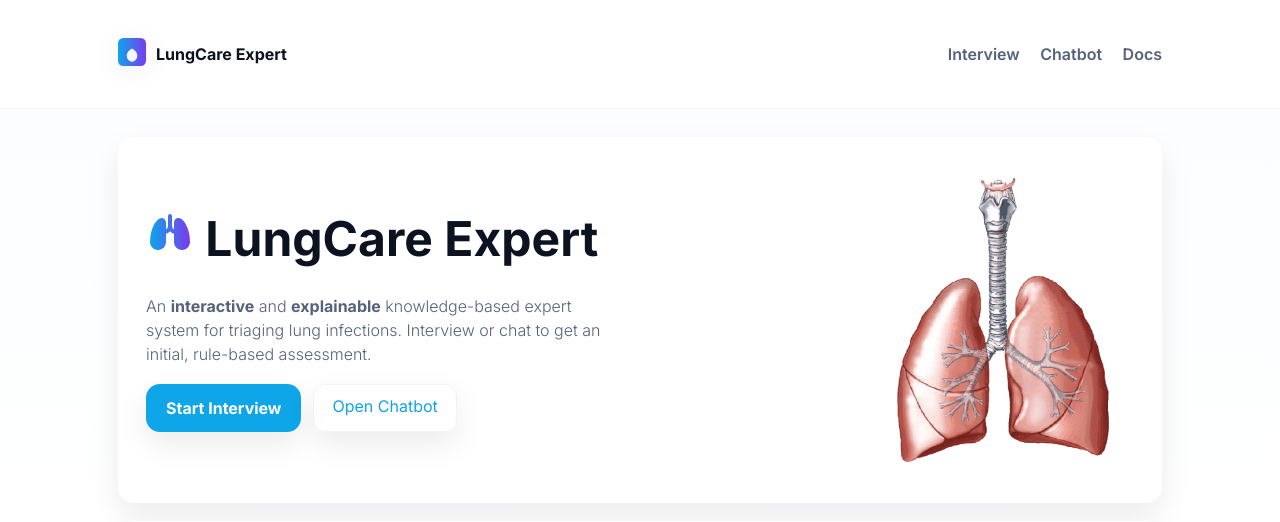
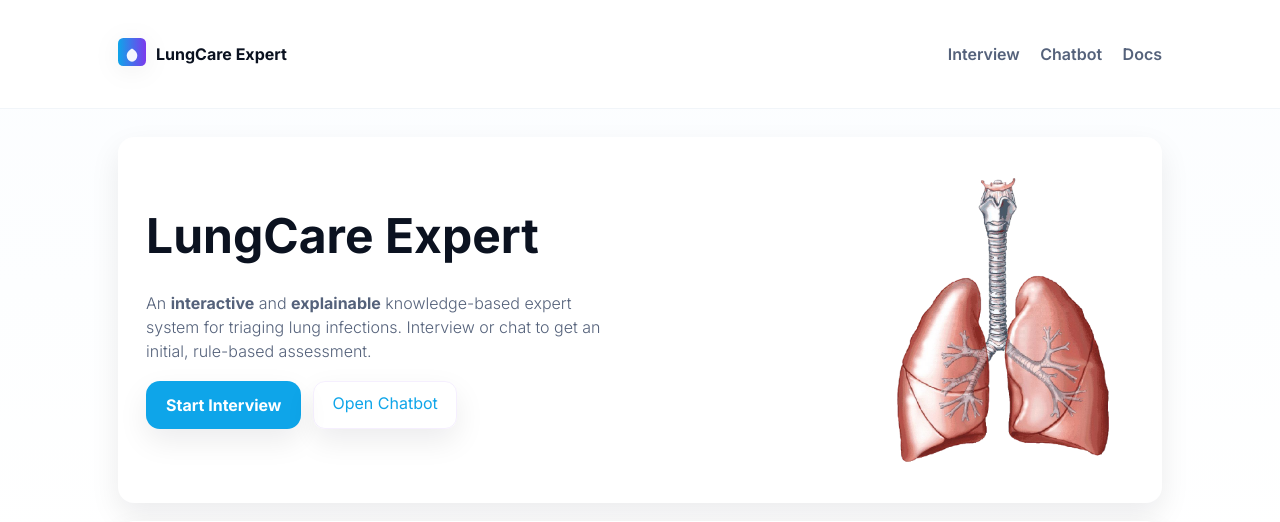
Before and after one commit to jonathan-ikpen/Lung-Care-Expert, a Flask app: page / in a window 1280 px wide. Shown: the top 522 px of the page. Run offline with Flask 3, Linux system fonts and the light colour scheme.

Commit message:
fix: icon

```diff
--- a/templates/index.html
+++ b/templates/index.html
@@ -2,7 +2,7 @@
 {% block content %}
 <section class="hero-landing card">
   <div class="hero-left fade-in">
-    <h1 class="title"><img src="{{ url_for('static', filename='img/lung.svg')}}" style="width:48px;" alt="lungs">  LungCare Expert</h1>
+    <h1 class="title"><img class="hide" src="{{ url_for('static', filename='img/lung.svg')}}" style="width:48px;" alt="lungs">  LungCare Expert</h1>
     </br>
     <p class="lead">
       An <strong>interactive</strong> and <strong>explainable</strong> knowledge-based expert system
```
